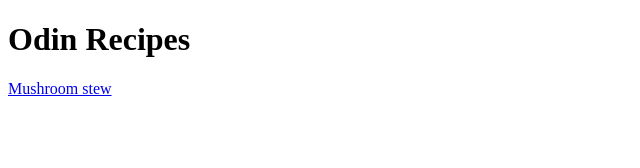
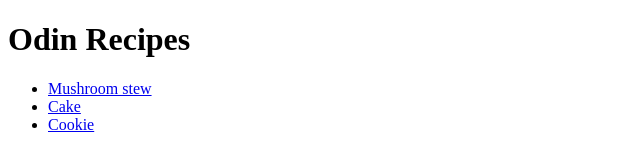
Before and after one commit to troglowdyte/odin-recipes, a plain HTML site: page index.html in a window 1280 px wide. Shown: the whole page, without its empty margins (0-640 px from the left). Drawn offline with Linux system fonts and the light colour scheme.

Commit message:
add additional recipes and style into unordered list

```diff
--- a/index.html
+++ b/index.html
@@ -8,6 +8,10 @@
 
     <body>
         <h1>Odin Recipes</h1>
-        <a href="./recipes/mushroom-stew.html">Mushroom stew</a>
+        <ul>
+            <li><a href="./recipes/mushroom-stew.html">Mushroom stew</a></li>
+            <li><a href="./recipes/cake.html">Cake</a></li>
+            <li><a href="./recipes/cookie.html">Cookie</a></li>
+        </ul>
     </body>
 </html>
```
